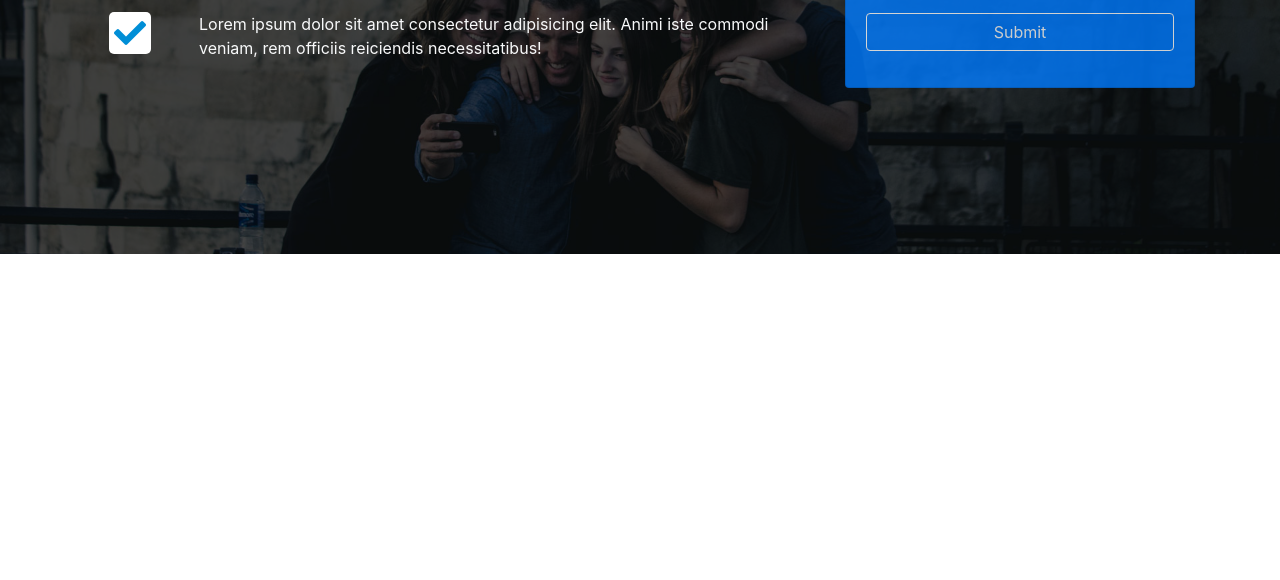
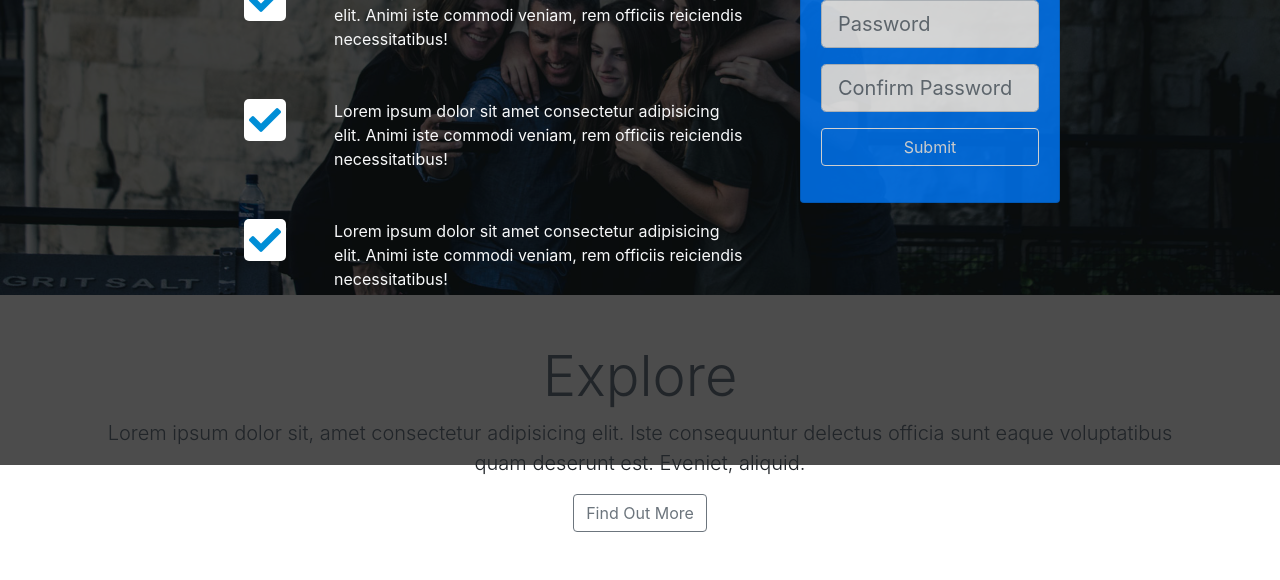
Before and after one commit to Abrish-seng/Looplab-bootstrap, a plain HTML site: page index.htm in a window 1280 px wide. Shown: the part 405-985 px from the top of the page. Before the commit the page ends 800 px from the top, so only its background shows below. Drawn offline with nearby package versions, Linux system fonts and the light colour scheme.

Commit message:
another section added

```diff
--- a/css/style.css
+++ b/css/style.css
@@ -1,7 +1,12 @@
+*{
+    padding: 0;
+    margin: 0;
+    box-sizing: border-box;
 
+}
 body{
-    background: #333;
-    color:#fff;
+   background: #333;
+   color: #fff;
 }
 .navbar{
     border-bottom: #008ed6 3px solid;
@@ -12,11 +17,14 @@ body{
     background-repeat: no-repeat;
     background-size: cover;
     background-attachment: fixed;
-    min-height:600px ;
+    min-height:700px ;
 }
 #home-section .dark-overlay{
+    position: absolute;
+    top: 0;
+    left: 0;
     width: 100%;
-    min-height: 600px;
+    min-height: 700px;
     background: rgba(0, 0, 0, 0.7);
 }
 #home-section .card-form{
@@ -28,3 +36,6 @@ body{
     padding: 5px;
     border-radius: 5px;
 }
+#home-section .home-inner{
+    padding: 150px;
+}
--- a/index.htm
+++ b/index.htm
@@ -10,7 +10,7 @@
 </head>
 <body>
 
-    <nav class="navbar navbar-expand-sm bg-dark navbar-dark ">
+    <nav class="navbar navbar-expand-sm bg-dark navbar-dark fixed-top">
         <div class="container">
             <a href="#" class="navbar-brand">LoopLAB</a>
             <button class="navbar-toggler" data-toggle="collapse" data-target="#navbarCollapse">
@@ -71,7 +71,7 @@
                                         <input type="password" class="form-control form-control-lg" placeholder="Password">
                                     </div>
                                     <div class="form-group">
-                                        <input type="password" class="form-control form-control-lg" placeholder="Password">
+                                        <input type="password" class="form-control form-control-lg" placeholder="Confirm Password">
                                     </div>
                                     <div class="form-group">
                                         <button class="btn btn-outline-light btn-block" style="border: 1px solid #fff;">Submit</button>
@@ -84,6 +84,17 @@
              </div>
          </div>
      </header>
+     <section id="explore-head-section">
+        <div class="container">
+            <div class="row">
+                <div class="col text-center py-5">
+                    <h1 class="display-4">Explore</h1>
+                    <p class="lead">Lorem ipsum dolor sit, amet consectetur adipisicing elit. Iste consequuntur delectus officia sunt eaque voluptatibus quam deserunt est. Eveniet, aliquid.</p>
+                <a href="#" class="btn btn-outline-secondary">Find Out More</a>
+                </div>
+            </div>
+        </div>
+     </section>
     <script src="https://code.jquery.com/jquery-3.5.1.slim.min.js" integrity="sha384-DfXdz2htPH0lsSSs5nCTpuj/zy4C+OGpamoFVy38MVBnE+IbbVYUew+OrCXaRkfj" crossorigin="anonymous"></script>
 <script src="https://cdn.jsdelivr.net/npm/bootstrap@4.5.3/dist/js/bootstrap.bundle.min.js" integrity="sha384-ho+j7jyWK8fNQe+A12Hb8AhRq26LrZ/JpcUGGOn+Y7RsweNrtN/tE3MoK7ZeZDyx" crossorigin="anonymous"></script>
 </body>
```
